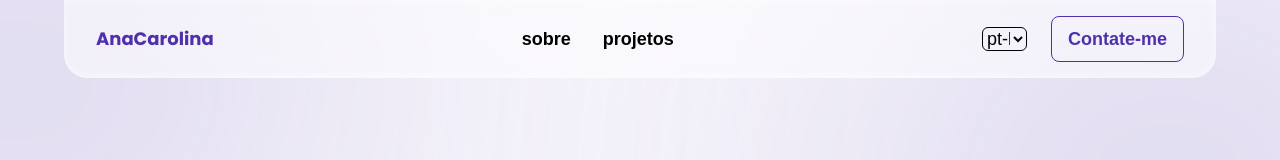
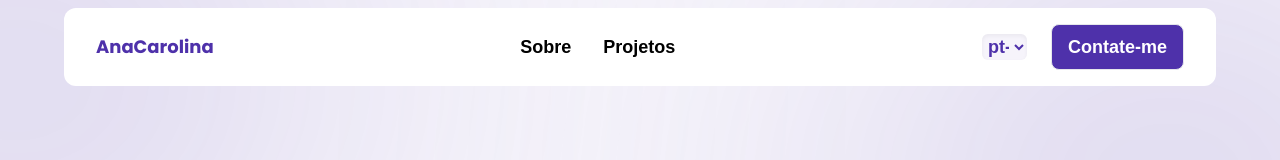
Before and after one commit to AnaCarol2001/Portfolio, a React (Vite) app: page / in a window 1280 px wide. Shown: the top 160 px of the page. Built offline with nearby package versions, Linux system fonts and the light colour scheme; a web font is replaced by a local one.

Commit message:
feat: adds animations to nav, changes its styles and moves call-to-action btn to btn folder

```diff
--- /dev/null
+++ b/src/components/Navbar/DeskNav.tsx
@@ -0,0 +1,65 @@
+import LangSwitcher from "@components/Navbar/LangSwitcher";
+import Button from "@components/ui/Button";
+import { useMotionValueEvent, useScroll, motion } from "framer-motion";
+import { useState } from "react";
+import { useTranslation } from "react-i18next";
+
+const NavbarVariants = {
+  hidden: { y: "-100%" },
+  visible: { y: 0 },
+};
+
+export default function DeskNav() {
+  const [isHidden, setIsHidden] = useState(false);
+  const { scrollY } = useScroll();
+  const { t } = useTranslation();
+
+  useMotionValueEvent(scrollY, "change", (current) => {
+    const previous = scrollY.getPrevious() || 0;
+
+    if (current > previous && current > 150) {
+      setIsHidden(true);
+    } else setIsHidden(false);
+  });
+
+  return (
+    <motion.header
+      animate={isHidden ? "hidden" : "visible"}
+      onFocusCapture={() => setIsHidden(false)}
+      variants={NavbarVariants}
+      transition={{ duration: 0.5 }}
+      className="fixed left-0 right-0 top-0 z-50 mx-1 max-w-6xl pt-1 md:mx-4 md:pt-2 xl:mx-auto"
+    >
+      <div className="flex items-center justify-between rounded-md bg-white px-4 py-2 md:rounded-xl md:px-8 md:py-4 md:text-lg">
+        <a href="#" className="font-poppins font-bold text-main-purple">
+          AnaCarolina
+        </a>
+        <nav id="main-nav" className="font-semibold">
+          <ul className="flex gap-8 capitalize">
+            <li>
+              <a className="active:text-main-purple" href="#about">
+                {t("links.about")}
+              </a>
+            </li>
+            <li>
+              <a className="active:text-main-purple" href="#projects">
+                {t("links.projects")}
+              </a>
+            </li>
+          </ul>
+        </nav>
+
+        <div className="flex items-center justify-between gap-6">
+          <LangSwitcher />
+
+          <Button.Action
+            as="a"
+            href="mailto:anacarolina2001.trabalho@gmail.com"
+          >
+            {t("contact")}
+          </Button.Action>
+        </div>
+      </div>
+    </motion.header>
+  );
+}
--- a/src/components/Navbar/LangSwitcher.tsx
+++ b/src/components/Navbar/LangSwitcher.tsx
@@ -1,16 +1,18 @@
 import { useTranslation } from "react-i18next";
 
 export default function LangSwitcher() {
-  const { i18n } = useTranslation();
+  const { i18n, t } = useTranslation();
   return (
     <div>
-      <label htmlFor="language" className="sr-only"></label>
+      <label htmlFor="language" className="sr-only">
+        {t("lang")}
+      </label>
       <select
         name="language"
         id="language"
         defaultValue={i18n.resolvedLanguage}
         onChange={(e) => i18n.changeLanguage(e.target.value)}
-        className="w-[4.5ch] cursor-pointer rounded-md border border-black bg-transparent"
+        className="w-[4.5ch] cursor-pointer rounded-md bg-main-purple/5 p-0.5 font-semibold text-main-purple shadow-inner"
       >
         <option value="en">en</option>
         <option value="pt">pt-br</option>
--- /dev/null
+++ b/src/components/Navbar/MobileNav.tsx
@@ -0,0 +1,88 @@
+import LangSwitcher from "@components/Navbar/LangSwitcher";
+import Button from "@components/ui/Button";
+import {
+  useMotionValueEvent,
+  useScroll,
+  motion,
+  AnimatePresence,
+} from "framer-motion";
+import { useState } from "react";
+import { useTranslation } from "react-i18next";
+
+const NavbarVariants = {
+  hidden: { y: "-100%" },
+  visible: { y: 0 },
+};
+
+export default function Navbar() {
+  const [isHidden, setIsHidden] = useState(false);
+  const [isNavOpen, setIsNavOpen] = useState(false);
+  const { t } = useTranslation();
+
+  const { scrollY } = useScroll();
+
+  useMotionValueEvent(scrollY, "change", (current) => {
+    const previous = scrollY.getPrevious() || 0;
+
+    if (current > previous && current > 150 && !isNavOpen) {
+      setIsHidden(true);
+    } else setIsHidden(false);
+  });
+
+  return (
+    <motion.header
+      animate={isHidden ? "hidden" : "visible"}
+      onFocusCapture={() => setIsHidden(false)}
+      variants={NavbarVariants}
+      transition={{ duration: 0.5 }}
+      className="fixed left-0 right-0 top-0 z-50 mx-1 max-w-6xl pt-1 md:mx-4 md:pt-2 xl:mx-auto"
+    >
+      <div className="flex items-center justify-between rounded-md bg-white px-4 py-2 md:rounded-xl md:px-8 md:py-4 md:text-lg">
+        <a href="#" className="font-poppins font-bold text-main-purple">
+          AnaCarolina
+        </a>
+        <div className="flex items-center gap-4">
+          <LangSwitcher />
+          <Button.Hamburger
+            isNavOpen={isNavOpen}
+            onClick={() => setIsNavOpen(!isNavOpen)}
+            aria-controls="main-nav"
+            aria-expanded={isNavOpen ? "true" : "false"}
+          />
+          <AnimatePresence>
+            {isNavOpen && (
+              <motion.nav
+                id="main-nav"
+                className="fixed -top-1 bottom-0 right-0 h-screen w-full max-w-[80vw] bg-black p-5 pt-20 md:-top-2"
+                initial={{ x: "50%" }}
+                animate={{ x: "10%" }}
+                exit={{ x: "110%" }}
+              >
+                <ul className="space-y-5 font-poppins text-5xl font-semibold capitalize text-white">
+                  <li>
+                    <a
+                      className="active:text-main-purple"
+                      href="#about"
+                      onClick={() => setIsNavOpen(false)}
+                    >
+                      {t("links.about")}
+                    </a>
+                  </li>
+                  <li>
+                    <a
+                      className="active:text-main-purple"
+                      href="#projects"
+                      onClick={() => setIsNavOpen(false)}
+                    >
+                      {t("links.projects")}
+                    </a>
+                  </li>
+                </ul>
+              </motion.nav>
+            )}
+          </AnimatePresence>
+        </div>
+      </div>
+    </motion.header>
+  );
+}
--- a/src/components/Navbar/index.tsx
+++ b/src/components/Navbar/index.tsx
@@ -1,89 +1,23 @@
-import { useState } from "react";
+import { lazy, Suspense } from "react";
 import useMediaQuery from "@hooks/useMediaQuery";
-import Button from "../ui/Button";
-import { AnimatePresence, motion } from "framer-motion";
-import { useTranslation } from "react-i18next";
-import LangSwitcher from "./LangSwitcher";
+
+const DeskNav = lazy(() => import("./DeskNav"));
+const MobileNav = lazy(() => import("./MobileNav"));
 
 export default function Navbar() {
   const isMobile = useMediaQuery("(max-width: 768px)");
-  const [isNavOpen, setIsNavOpen] = useState(false);
-  const { t } = useTranslation();
 
   if (isMobile) {
     return (
-      <header className="glass fixed z-50 flex w-full items-center justify-between rounded-b-xl p-3">
-        <a href="#" className="font-poppins font-bold text-main-purple">
-          AnaCarolina
-        </a>
-        <div className="flex items-center gap-4">
-          <LangSwitcher />
-
-          <AnimatePresence>
-            {isNavOpen && (
-              <motion.nav
-                id="main-nav"
-                className="absolute right-0 top-0 h-screen w-full max-w-[80vw] bg-black p-5 pt-20"
-                initial={{ x: "50%" }}
-                animate={{ x: "10%" }}
-                exit={{ x: "110%" }}
-              >
-                <ul className="space-y-5 font-poppins text-5xl font-semibold text-white">
-                  <li>
-                    <a className="active:text-main-purple" href="#about">
-                      {t("links.about")}
-                    </a>
-                  </li>
-                  <li>
-                    <a className="active:text-main-purple" href="#projects">
-                      {t("links.projects")}
-                    </a>
-                  </li>
-                </ul>
-              </motion.nav>
-            )}
-          </AnimatePresence>
-          <Button.Hamburger
-            isNavOpen={isNavOpen}
-            onClick={() => setIsNavOpen(!isNavOpen)}
-            aria-controls="main-nav"
-            aria-expanded={isNavOpen ? "true" : "false"}
-          />
-        </div>
-      </header>
+      <Suspense>
+        <MobileNav />
+      </Suspense>
     );
   }
 
   return (
-    <header className="glass fixed left-0 right-0 top-0 z-50 mx-auto flex max-w-6xl items-center justify-between rounded-b-3xl px-8 py-4 text-lg">
-      <a href="#" className="font-poppins font-bold text-main-purple">
-        AnaCarolina
-      </a>
-      <nav id="main-nav" className="font-semibold">
-        <ul className="flex gap-8">
-          <li>
-            <a className="active:text-main-purple" href="#about">
-              {t("links.about")}
-            </a>
-          </li>
-          <li>
-            <a className="active:text-main-purple" href="#projects">
-              {t("links.projects")}
-            </a>
-          </li>
-        </ul>
-      </nav>
-
-      <div className="flex items-center justify-between gap-6">
-        <LangSwitcher />
-
-        <a
-          href="mailto:"
-          className="rounded-lg border border-main-purple px-4 py-2 font-bold text-main-purple"
-        >
-          {t("contact")}
-        </a>
-      </div>
-    </header>
+    <Suspense>
+      <DeskNav />
+    </Suspense>
   );
 }
--- /dev/null
+++ b/src/components/ui/Button/Action.tsx
@@ -0,0 +1,18 @@
+import { ComponentProps, createElement } from "react";
+
+interface BtnProps extends ComponentProps<"button"> {
+  as: "button";
+}
+
+interface AnchorProps extends ComponentProps<"a"> {
+  as: "a";
+}
+
+type ActionProps = BtnProps | AnchorProps;
+
+export default function Action({ as = "button", ...props }: ActionProps) {
+  const className =
+    "relative isolate overflow-hidden rounded-lg border bg-main-purple px-4 py-2 font-semibold text-white before:absolute before:inset-x-0 before:bottom-0 before:-z-10 before:mx-auto before:aspect-square before:w-1/12 before:rounded-full before:bg-black before:opacity-0 before:transition-all before:duration-500 hover:before:scale-[15] hover:before:opacity-100 focus-visible:before:scale-[15] focus-visible:before:opacity-100";
+
+  return createElement(as, { className, ...props });
+}
--- a/src/components/ui/Button/Hamburger.tsx
+++ b/src/components/ui/Button/Hamburger.tsx
@@ -6,16 +6,16 @@ type Hamburger = {
 };
 
 const middleBarAnimation = {
-  close: { backgroundColor: "rgb(0, 0, 0)" },
+  close: {},
   open: { backgroundColor: "none" },
 };
 
 const topBarAnimation = {
-  close: { y: "6px", rotate: 0, backgroundColor: "rgb(0, 0, 0)" },
+  close: { y: "6px", rotate: 0 },
   open: { y: 0, rotate: "45deg", backgroundColor: "rgb(255, 255, 255)" },
 };
 const bottomBarAnimation = {
-  close: { y: "-6px", rotate: 0, backgroundColor: "rgb(0, 0, 0)" },
+  close: { y: "-6px", rotate: 0 },
   open: { y: 0, rotate: "-45deg", backgroundColor: "rgb(255, 255, 255)" },
 };
 
@@ -30,17 +30,17 @@ export default function Hamburger({ onClick, isNavOpen, ...props }: Hamburger) {
       <span className="sr-only">{isNavOpen ? "Close" : "Menu"}</span>
       <motion.div
         aria-hidden="true"
-        className={`relative h-0.5 w-6 bg-black`}
+        className="relative z-10 h-0.5 w-6 shadow-inner shadow-main-purple/60"
         initial="close"
         animate={isNavOpen ? "open" : "close"}
         variants={middleBarAnimation}
       >
         <motion.div
-          className="absolute inset-0 translate-y-1.5 bg-black"
+          className="absolute inset-0 translate-y-1.5 shadow-inner shadow-main-purple/60"
           variants={topBarAnimation}
         ></motion.div>
         <motion.div
-          className="absolute inset-0 -translate-y-1.5 bg-black"
+          className="absolute inset-0 -translate-y-1.5 shadow-inner shadow-main-purple/60"
           variants={bottomBarAnimation}
         ></motion.div>
       </motion.div>
--- a/src/components/ui/Button/index.tsx
+++ b/src/components/ui/Button/index.tsx
@@ -1,7 +1,9 @@
 import Hamburger from "./Hamburger";
+import Action from "./Action";
 
 const Button = {
   Hamburger,
+  Action,
 };
 
 export default Button;
--- a/src/utils/i18n/locales/en/en.json
+++ b/src/utils/i18n/locales/en/en.json
@@ -1,4 +1,5 @@
 {
+  "lang": "select language",
   "links": {
     "about": "about",
     "projects": "projects"
--- a/src/utils/i18n/locales/pt/pt.json
+++ b/src/utils/i18n/locales/pt/pt.json
@@ -1,4 +1,5 @@
 {
+  "lang": "selecione idioma",
   "links": {
     "about": "sobre",
     "projects": "projetos"
```
Also changed, not shown: 1 other file (tests, documents, lock files or other folders).
